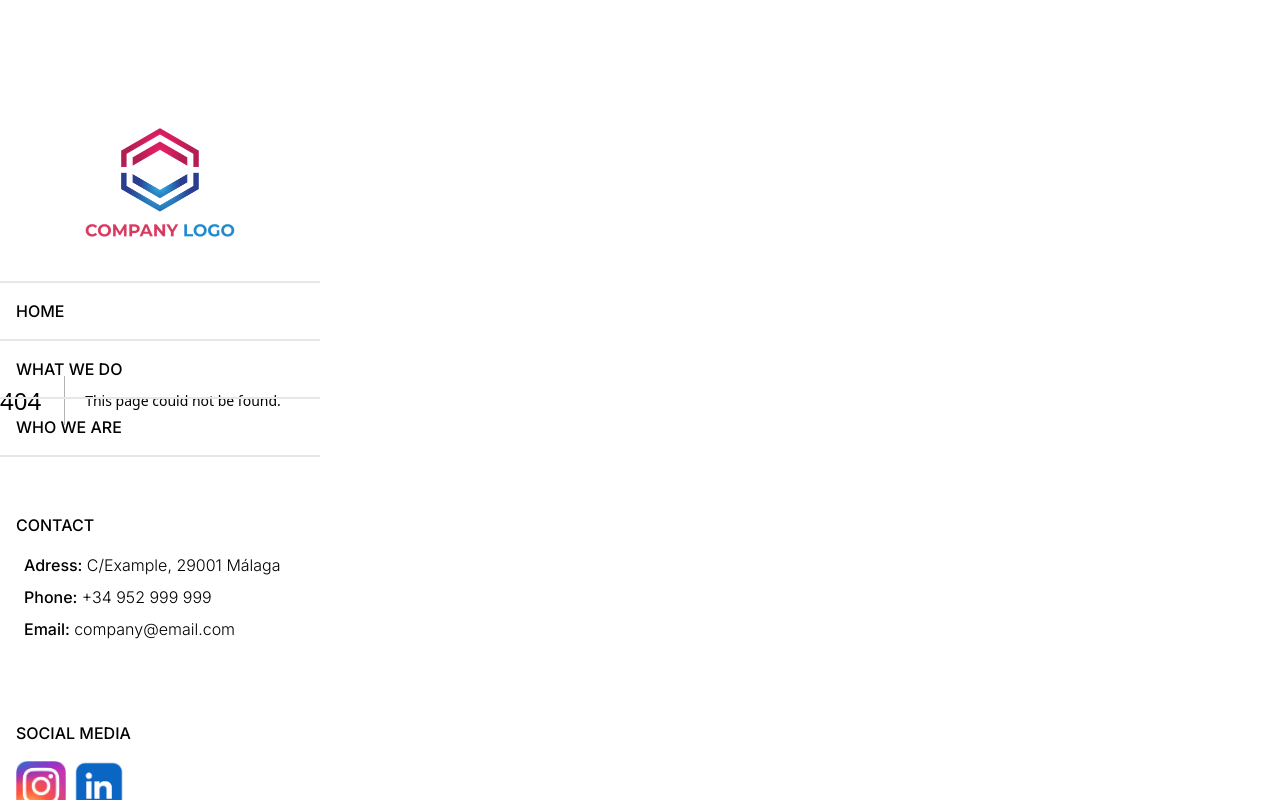
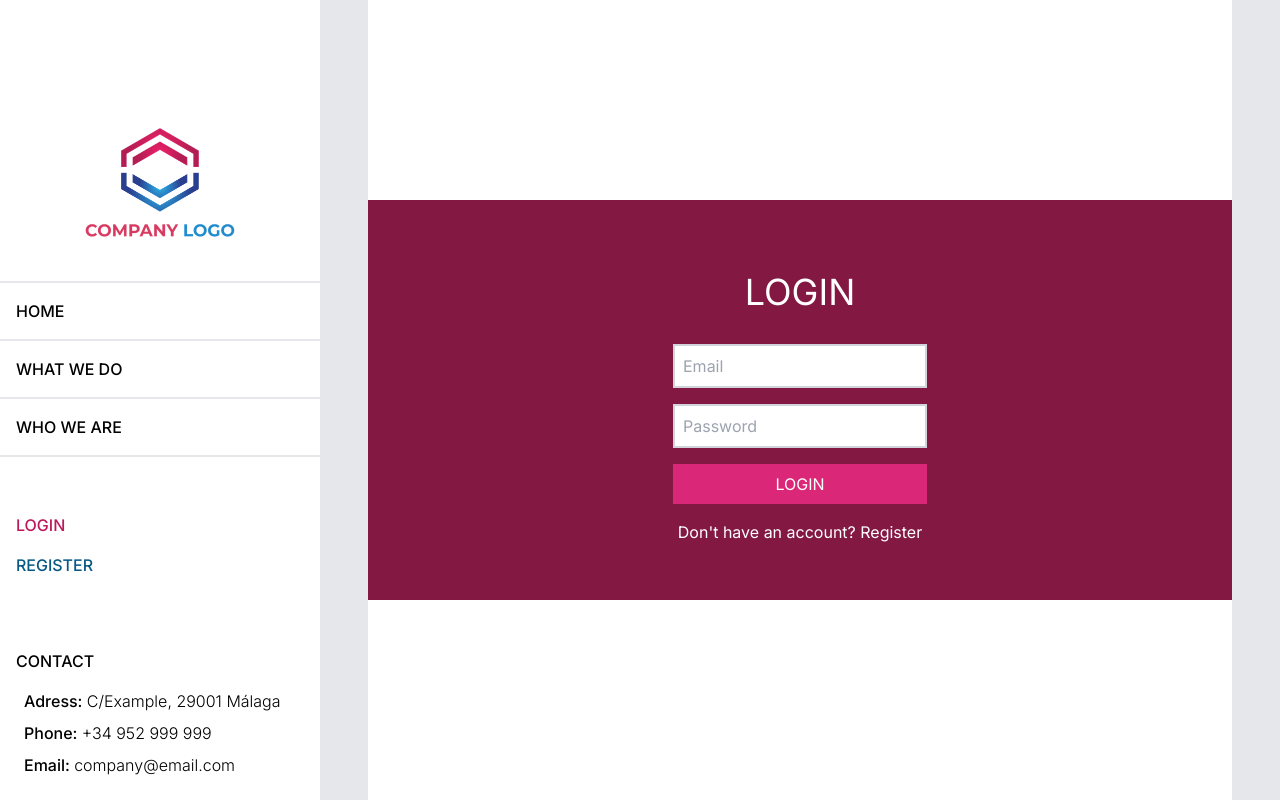
Before and after one commit to Alejjaandro/CompanyWeb, a Next.js app: page /login in a window 1280 px wide. Before the commit this address had no page. Built offline with nearby package versions, Linux system fonts and the light colour scheme.

Commit message:
Login and register pages

```diff
--- /dev/null
+++ b/app/login/page.jsx
@@ -0,0 +1,51 @@
+'use client'
+import Link from 'next/link'
+import React from 'react'
+import { useRouter } from 'next/navigation'
+
+const Page = () => {
+
+    const router = useRouter()
+
+    const login = (e) => {
+        e.preventDefault()
+
+        // Save data in local storage
+        const user = {
+            email: e.target[0].value,
+            password: e.target[1].value,
+        }
+
+        localStorage.setItem('user', JSON.stringify(user))
+        console.log('Logged in')
+
+        // Redirect to home page
+        router.push('/')
+    }
+
+    return (
+        <div className='bg-gray-200 md:ml-[25%] w-full min-h-screen flex justify-center'>
+            <div className='bg-white w-[90%]'>
+                <div className='h-full flex flex-col justify-center items-center'>
+
+                    <div className='h-1/2 w-full bg-pink-900 flex flex-col justify-center items-center'>
+
+                        <h1 className='text-4xl p-4 uppercase text-white'>Login</h1>
+                        <form action="" method='POST' onSubmit={login}>
+                            <div className='flex flex-col gap-4 p-4'>
+                                <input type="email" placeholder='Email' className='p-2 border-2 border-gray-300' required/>
+                                <input type="password" placeholder='Password' className='p-2 border-2 border-gray-300' required/>
+                                <button type='submit' className='bg-pink-600 hover:bg-pink-700 text-white p-2 uppercase'>Login</button>
+                            </div>
+                        </form>
+
+                        <Link href="/register" className='text-white hover:underline'>Don&apos;t have an account? Register</Link>
+                    </div>
+
+                </div>
+            </div>
+        </div>
+    )
+}
+
+export default Page
--- /dev/null
+++ b/app/register/page.jsx
@@ -0,0 +1,61 @@
+'use client'
+import Link from 'next/link'
+import React from 'react'
+import { useRouter } from 'next/navigation'
+
+const Page = () => {
+    const router = useRouter()
+
+    const register = (e) => {
+        e.preventDefault()
+
+        if (e.target[4].value !== e.target[5].value) {
+            console.log('Passwords do not match')
+            return
+        }
+
+        // Save data in local storage
+        const user = {
+            name: e.target[0].value,
+            lastname: e.target[1].value,
+            email: e.target[2].value,
+            username: e.target[3].value,
+            password: e.target[4].value,
+        }
+        localStorage.setItem('user', JSON.stringify(user))
+        console.log('Register')
+
+        // Redirect to home page
+        router.push('/')
+    }
+
+    return (
+        <div className='bg-gray-200 md:ml-[25%] w-full min-h-screen flex justify-center'>
+            <div className='bg-white w-[90%]'>
+                <div className='h-full flex flex-col justify-center items-center'>
+
+                    <div className='h-min w-full p-6 bg-sky-900 text-white flex flex-col justify-center items-center'>
+
+                        <h1 className='text-4xl p-4 uppercase'>Register</h1>
+                        <form action="" method='POST' onSubmit={register}>
+                            <div className='flex flex-col gap-4 p-4 md:grid md:grid-cols-2 text-black'>
+                                <input type="text" placeholder='Name' className='p-2 border-2 border-gray-300' required/>
+                                <input type="text" placeholder='Lastname' className='p-2 border-2 border-gray-300' required/>
+                                <input type="email" placeholder='Email' className='p-2 border-2 border-gray-300' required/>
+                                <input type="text" placeholder='Username' className='p-2 border-2 border-gray-300' required/>
+                                <input type="password" placeholder='Password' className='p-2 border-2 border-gray-300' required/>
+                                <input type="password" placeholder='Confirm password' className='p-2 border-2 border-gray-300' />
+                                <button type='submit' className='bg-sky-600 hover:bg-sky-700 text-white p-2 uppercase'>Login</button>
+                            </div>
+                        </form>
+
+                        <Link href="/login" className='text-white hover:underline'>Alredy have an account? Login</Link>
+                    </div>
+
+                </div>
+            </div>
+        </div>
+    )
+}
+
+export default Page
--- a/components/Navbar.jsx
+++ b/components/Navbar.jsx
@@ -30,6 +30,13 @@ const Navbar = () => {
                         <li className='p-4 hover:line-through border-b-2'><Link href={`/whoAreWe`}>Who we Are</Link></li>
                     </ul>
                 </div>
+
+                {/* LOGIN */}
+                <div className='mt-10 p-4 flex flex-col gap-4'>
+                    <Link href="/login" className='w-1/2 hover:underline text-pink-700'>Login</Link>
+                    <Link href="/register" className='w-1/2 hover:underline text-sky-800'>Register</Link>
+                </div>
+
                 {/* CONTACT */}
                 <div className='p-4'>
                     <p className='mt-10 mb-4'>Contact</p>
@@ -80,6 +87,13 @@ const Navbar = () => {
                                 </li>
                                 <li className='p-4 hover:line-through border-b-2'><Link href={`/whoAreWe`}>Who we Are</Link></li>
                             </ul>
+
+                            {/* LOGIN */}
+                            <div className='mt-10 p-4 flex flex-col gap-4'>
+                                <Link href="/login" className='w-1/2 hover:underline text-pink-700'>Login</Link>
+                                <Link href="/register" className='w-1/2 hover:underline text-sky-800'>Register</Link>
+                            </div>
+
                             {/* CONTACT */}
                             <div className='p-4'>
                                 <p className='mt-10 mb-4'>Contact</p>
--- a/package.json
+++ b/package.json
@@ -9,6 +9,7 @@
     "lint": "next lint"
   },
   "dependencies": {
+    "axios": "^1.7.7",
     "next": "^14.2.17",
     "react": "^18",
     "react-dom": "^18",
```
Also changed, not shown: api/axios.js (added, +19 -0 lines), 1 other file (tests, documents, lock files or other folders).
